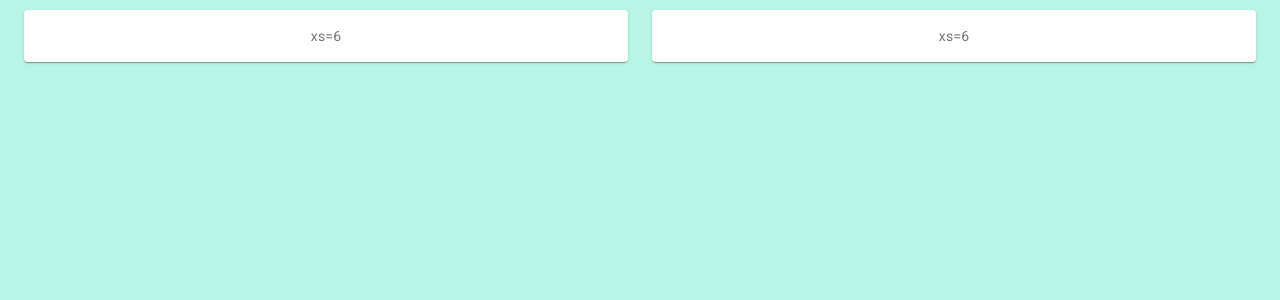
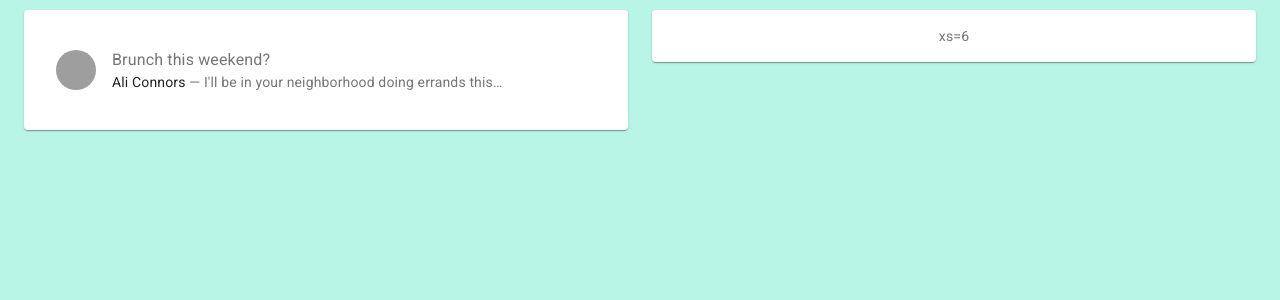
Before and after one commit to ybeliaev/react-experimants, a React (Create React App) app: page / in a window 1280 px wide. Shown: the top 300 px of the page. Built offline with nearby package versions, Linux system fonts and the light colour scheme; grey boxes are pictures that could not be loaded.

Commit message:
Profile carcas complite

```diff
--- a/src/components/Profile/Profile.js
+++ b/src/components/Profile/Profile.js
@@ -2,6 +2,13 @@ import React from 'react'
 
 import Paper from '@material-ui/core/Paper'
 import Grid from '@material-ui/core/Grid'
+import List from '@material-ui/core/List'
+import ListItem from '@material-ui/core/ListItem'
+import Divider from '@material-ui/core/Divider'
+import ListItemText from '@material-ui/core/ListItemText'
+import ListItemAvatar from '@material-ui/core/ListItemAvatar'
+import Avatar from '@material-ui/core/Avatar'
+import Typography from '@material-ui/core/Typography'
 import { makeStyles } from '@material-ui/core/styles'
 
 const useStyles = makeStyles((theme) => ({
@@ -10,13 +17,45 @@ const useStyles = makeStyles((theme) => ({
         textAlign: 'center',
         color: theme.palette.text.secondary,
     },
+    inline: {
+        display: 'inline',
+    },
 }))
 
 export const Profile = () => {
     const classes = useStyles()
     return (
         <Grid item xs={6}>
-            <Paper className={classes.paper}>xs=6</Paper>
+            <Paper className={classes.paper}>
+                <List className={classes.root}>
+                    <ListItem alignItems="flex-start">
+                        <ListItemAvatar>
+                            <Avatar
+                                alt="Remy Sharp"
+                                src="/static/images/avatar/1.jpg"
+                            />
+                        </ListItemAvatar>
+                        <ListItemText
+                            primary="Brunch this weekend?"
+                            secondary={
+                                <React.Fragment>
+                                    <Typography
+                                        component="span"
+                                        variant="body2"
+                                        className={classes.inline}
+                                        color="textPrimary"
+                                    >
+                                        Ali Connors
+                                    </Typography>
+                                    {
+                                        " — I'll be in your neighborhood doing errands this…"
+                                    }
+                                </React.Fragment>
+                            }
+                        />
+                    </ListItem>
+                </List>
+            </Paper>
         </Grid>
     )
 }
```
